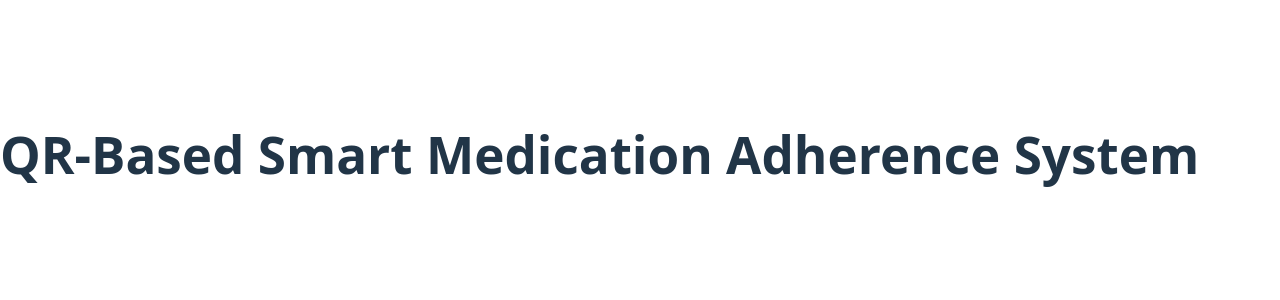
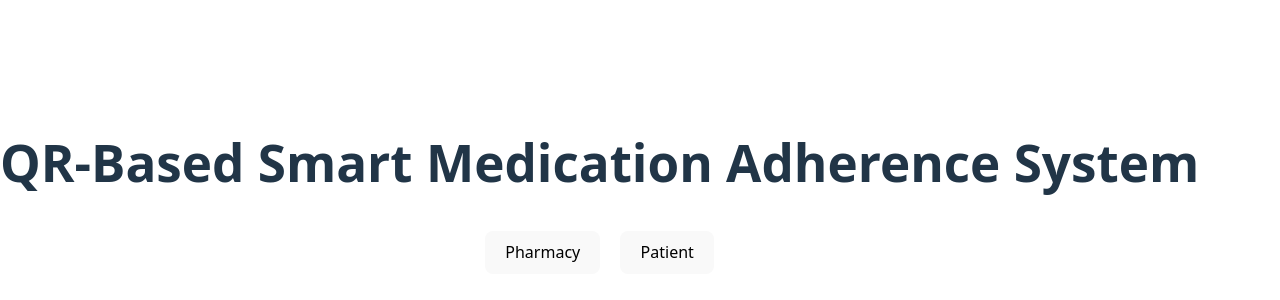
Before and after one commit to Vamshikrishan/smart_medication_adherence, a React app in the folder frontend/: page / in a window 1280 px wide. Shown: the part 246-546 px from the top of the page. Built offline with nearby package versions, Linux system fonts and the light colour scheme; the HTML template or start-up script is replaced by a standard one.

Commit message:
added new code in the files

```diff
--- a/frontend/src/App.jsx
+++ b/frontend/src/App.jsx
@@ -1,8 +1,17 @@
+import { BrowserRouter, Routes, Route } from "react-router-dom";
+import Home from "./pages/Home";
+import Pharmacy from "./pages/Pharmacy";
+import Patient from "./pages/Patient";
+
 function App() {
   return (
-    <div>
-      <h1>QR-Based Smart Medication Adherence System</h1>
-    </div>
+    <BrowserRouter>
+      <Routes>
+        <Route path="/" element={<Home />} />
+        <Route path="/pharmacy" element={<Pharmacy />} />
+        <Route path="/patient" element={<Patient />} />
+      </Routes>
+    </BrowserRouter>
   );
 }
 
--- a/frontend/src/pages/Home.jsx
+++ b/frontend/src/pages/Home.jsx
@@ -0,0 +1,23 @@
+import { useNavigate } from "react-router-dom";
+
+function Home() {
+  const navigate = useNavigate();
+
+  return (
+    <div style={{ textAlign: "center", marginTop: "100px" }}>
+      <h1>QR-Based Smart Medication Adherence System</h1>
+
+      <div style={{ marginTop: "40px" }}>
+        <button onClick={() => navigate("/pharmacy")} style={{ marginRight: "20px" }}>
+          Pharmacy
+        </button>
+
+        <button onClick={() => navigate("/patient")}>
+          Patient
+        </button>
+      </div>
+    </div>
+  );
+}
+
+export default Home;
--- a/frontend/src/pages/Patient.jsx
+++ b/frontend/src/pages/Patient.jsx
@@ -0,0 +1,5 @@
+function Patient() {
+  return <h2>Patient Portal (Coming Soon)</h2>;
+}
+
+export default Patient;
--- a/frontend/src/pages/Pharmacy.jsx
+++ b/frontend/src/pages/Pharmacy.jsx
@@ -0,0 +1,5 @@
+function Pharmacy() {
+  return <h2>Pharmacy Portal (Coming Soon)</h2>;
+}
+
+export default Pharmacy;
```
